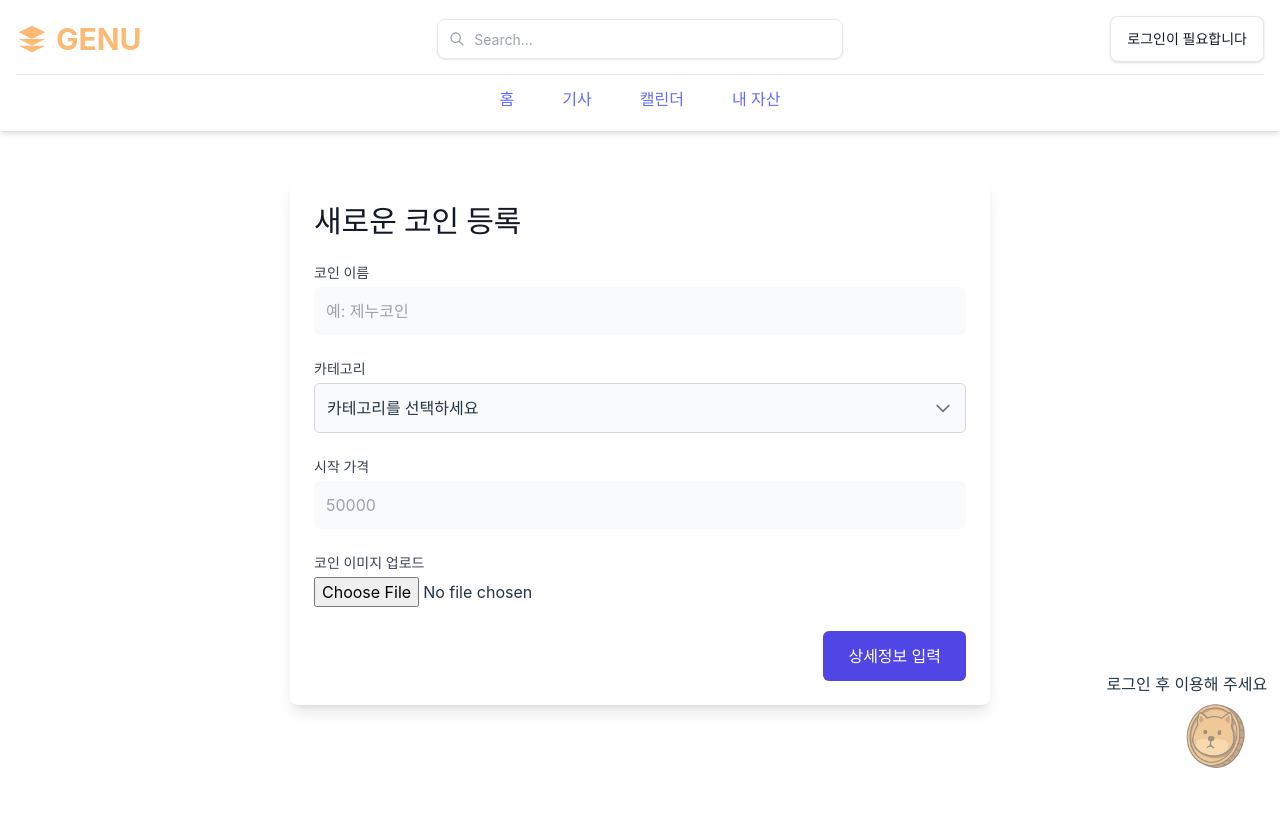
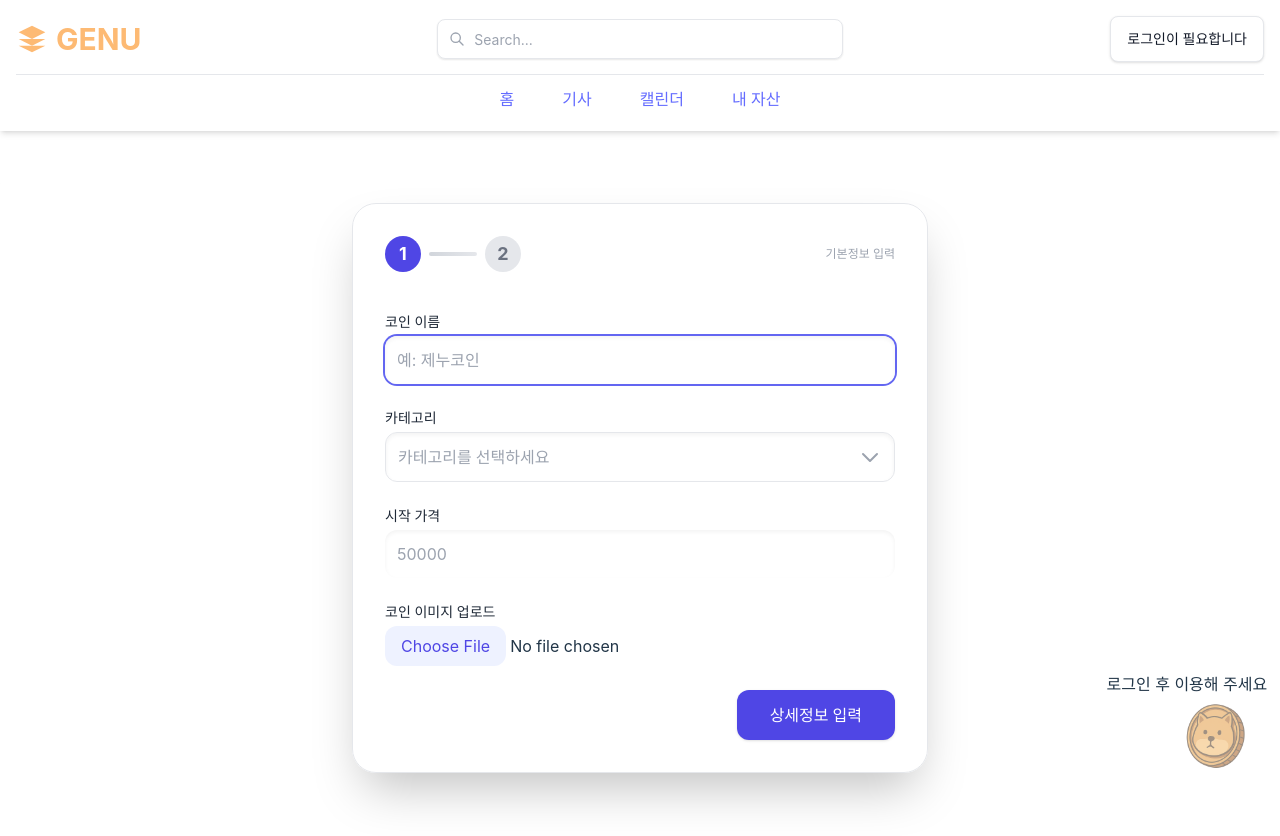
Before and after one commit to kju0811/GENU, a React (Vite) app in the folder frontend/: page /coin/create in a window 1280 px wide. Shown: the top 836 px of the page. Before the commit the page ends 800 px from the top, so only its background shows below. Built offline with nearby package versions, Linux system fonts and the light colour scheme; a web font is replaced by a local one; what react-chatbot-kit would draw is missing.

Commit message:
perf : coincreate 성능개선및 주석추가

```diff
--- a/frontend/src/components/CoinCreate.jsx
+++ b/frontend/src/components/CoinCreate.jsx
@@ -3,27 +3,40 @@ import { useNavigate } from 'react-router-dom';
 import { getIP, getNowDate } from '../components/Tool';
 import { Dropdown } from './coinComponents';
 
+const cateList = ['유틸리티', '디파이', '메타버스', 'NFT', '게임', '기타'];
+
 export default function CoinCreate() {
   const [step, setStep] = useState(1);
+  const [dropdownOpen, setDropdownOpen] = useState(false);
+  const navigate = useNavigate();
+
+  // Step1: 기본정보
   const [name, setName] = useState('');
   const [cate, setCate] = useState('');
   const [price, setPrice] = useState('');
   const [img, setImg] = useState(null);
+  const [imgURL, setImgURL] = useState('');
+
+  // Step2: 상세정보
   const [info, setInfo] = useState('');
-  const [dropdownOpen, setDropdownOpen] = useState(false);
-  const navigate = useNavigate();
 
-  const handleNext = () => {
-    if (name && cate && price && img) {
-      setStep(2);
-    } else {
-      alert('모든 기본 정보를 입력하고 이미지를 업로드하세요.');
-    }
+
+  // 이미지 프리뷰
+  const handleImg = e => {
+    const file = e.target.files[0];
+    setImg(file);
+    if (file) setImgURL(URL.createObjectURL(file));
+    else setImgURL('');
   };
 
-  const handleSubmit = async (e) => {
+  // 스텝 이동
+  const handleNext = () => {
+    if (name && cate && price && img) setStep(2);
+    else alert('모든 기본 정보를 입력하고 이미지를 업로드하세요.');
+  };
+
+  const handleSubmit = async e => {
     e.preventDefault();
-
     const coin = {
       coin_name: name,
       coin_cate: cate,
@@ -32,135 +45,108 @@ export default function CoinCreate() {
       coin_percentage: 0,
       created_at: getNowDate()
     };
-
     const formData = new FormData();
-    formData.append(
-      'coin',
-      new Blob([JSON.stringify(coin)], { type: 'application/json' })
-    );
-    if (img) {
-      formData.append('file', img);
-    }
+    formData.append('coin', new Blob([JSON.stringify(coin)], { type: 'application/json' }));
+    if (img) formData.append('file', img);
 
     try {
-      const res = await fetch(`http://${getIP()}:9093/coin/create`, {
-        method: 'POST',
-        body: formData
-      });
+      const res = await fetch(`http://${getIP()}:9093/coin/create`, { method: 'POST', body: formData });
       const result = await res.json();
-      if (result.coin_no > 0) {
-        navigate(`/coin/${result.coin_no}`);
-      } else {
-        alert('등록 실패. 다시 시도하세요.');
-      }
+      if (result.coin_no > 0) navigate(`/coin/${result.coin_no}`);
+      else alert('등록 실패. 다시 시도하세요.');
     } catch (err) {
-      console.error(err);
       alert('서버 오류 발생');
     }
   };
 
   return (
-    <div className="min-w-[700px] min-h-[500px] my-12 p-6 bg-white dark:bg-gray-800 rounded-lg shadow-lg">
-      <h2 className="text-3xl font-bold text-gray-900 dark:text-white mb-6">새로운 코인 등록</h2>
-
-      {/* Step 1: 기본 정보 */}
-      {step === 1 && (
-        <div className="space-y-6">
-          <div>
-            <label className="block text-sm font-medium text-gray-700 dark:text-gray-300">코인 이름</label>
-            <input
-              type="text"
-              className="mt-1 w-full rounded-md border-gray-300 dark:border-gray-600 bg-gray-50 dark:bg-gray-700 p-3 focus:ring-indigo-500 focus:border-indigo-500"
-              placeholder="예: 제누코인"
-              value={name}
-              onChange={e => setName(e.target.value)}
-            />
+    <div className="min-w-[700px] min-h-[800px] w-full h-full my-12 p-6 bg-white dark:bg-gray-800 rounded-lg shadow-lg">
+      <div className="relative w-full max-w-xl mx-auto p-8 rounded-3xl shadow-2xl bg-white/80 dark:bg-gray-800/70 backdrop-blur-2xl border border-gray-200 dark:border-gray-700">
+        {/* Progress Bar */}
+        <div className="flex items-center justify-between mb-10">
+          <div className="flex-1 flex items-center">
+            <div className={`rounded-full w-9 h-9 flex items-center justify-center text-lg font-bold ${step >= 1 ? 'bg-indigo-600 text-white' : 'bg-gray-200 dark:bg-gray-700 text-gray-500'}`}>1</div>
+            <span className={`mx-2 h-1 w-12 rounded bg-gradient-to-r ${step === 2 ? 'from-indigo-600 to-green-400' : 'from-gray-300 to-gray-200 dark:from-gray-700 dark:to-gray-700'}`}></span>
+            <div className={`rounded-full w-9 h-9 flex items-center justify-center text-lg font-bold ${step === 2 ? 'bg-green-500 text-white' : 'bg-gray-200 dark:bg-gray-700 text-gray-500'}`}>2</div>
+          </div>
+          <span className="text-xs font-medium text-gray-400 dark:text-gray-500">{step === 1 ? '기본정보 입력' : '상세정보 입력'}</span>
         </div>
 
+        {step === 1 && (
+          <div className="space-y-6 animate-fadeIn">
+            {/* 이름 */}
+            <div>
+              <label className="block text-sm font-medium text-gray-800 dark:text-gray-200 mb-1">코인 이름</label>
+              <input type="text" className="w-full rounded-xl border-none bg-white/80 dark:bg-gray-700/80 p-3 shadow-inner focus:ring-2 focus:ring-indigo-500 focus:outline-none transition"
+                placeholder="예: 제누코인" value={name} onChange={e => setName(e.target.value)} autoFocus />
+            </div>
+            {/* 카테고리 */}
             <div className="relative">
-            <label className="block text-sm font-medium text-gray-700 dark:text-gray-300">카테고리</label>
-            <button
-              type="button"
-              onClick={() => setDropdownOpen(prev => !prev)}
-              className="mt-1 w-full text-left rounded-md border-gray-300 dark:border-gray-600 bg-gray-50 dark:bg-gray-700 p-3 flex justify-between items-center focus:ring-indigo-500 focus:border-indigo-500"
-            >
-              <span>{cate || '카테고리를 선택하세요'}</span>
-              <svg className="w-5 h-5 text-gray-500" fill="none" stroke="currentColor" viewBox="0 0 24 24"><path strokeLinecap="round" strokeLinejoin="round" strokeWidth="2" d="M19 9l-7 7-7-7"/></svg>
+              <label className="block text-sm font-medium text-gray-800 dark:text-gray-200 mb-1">카테고리</label>
+              <button type="button" onClick={() => setDropdownOpen(prev => !prev)}
+                className="w-full rounded-xl bg-white/80 dark:bg-gray-700/80 p-3 flex justify-between items-center shadow-inner border border-gray-200 dark:border-gray-700 hover:ring-2 hover:ring-indigo-400 transition">
+                <span className={cate ? "text-gray-900 dark:text-white" : "text-gray-400"}>{cate || '카테고리를 선택하세요'}</span>
+                <svg className={`w-6 h-6 transition-transform ${dropdownOpen ? 'rotate-180' : ''} text-gray-400`} fill="none" stroke="currentColor" viewBox="0 0 24 24"><path strokeLinecap="round" strokeLinejoin="round" strokeWidth="2" d="M19 9l-7 7-7-7" /></svg>
               </button>
+              {/* 카테고리 드롭다운 */}
               {dropdownOpen && (
-              <div className="absolute z-10 mt-1 w-full bg-white dark:bg-gray-700 border border-gray-200 dark:border-gray-600 rounded-md shadow-lg max-h-48 overflow-auto">
+                <ul className="absolute z-10 mt-1 w-full bg-white dark:bg-gray-700 border border-gray-200 dark:border-gray-600 rounded-md shadow-lg max-h-48 overflow-auto">
                   <Dropdown onSelect={cate => {
                     setCate(cate);
                     setDropdownOpen(false);
                   }} />
-              </div>
+                </ul>
               )}
             </div>
-
+            {/* 가격 */}
             <div>
-            <label className="block text-sm font-medium text-gray-700 dark:text-gray-300">시작 가격</label>
-            <input
-              type="number"
-              className="mt-1 w-full rounded-md border-gray-300 dark:border-gray-600 bg-gray-50 dark:bg-gray-700 p-3 focus:ring-indigo-500 focus:border-indigo-500"
-              placeholder="50000"
-              value={price}
-              onChange={e => setPrice(e.target.value)}
-            />
+              <label className="block text-sm font-medium text-gray-800 dark:text-gray-200 mb-1">시작 가격</label>
+              <input type="number" className="w-full rounded-xl border-none bg-white/80 dark:bg-gray-700/80 p-3 shadow-inner focus:ring-2 focus:ring-indigo-500 focus:outline-none transition"
+                placeholder="50000" value={price} onChange={e => setPrice(e.target.value)} />
             </div>
-
+            {/* 이미지 */}
             <div>
-            <label className="block text-sm font-medium text-gray-700 dark:text-gray-300">코인 이미지 업로드</label>
-            <input
-              type="file"
-              accept="image/*"
-              onChange={e => setImg(e.target.files[0])}
-              className="mt-1"
-            />
-            {img && <p className="mt-2 text-sm text-green-600">이미지 업로드 완료!</p>}
+              <label className="block text-sm font-medium text-gray-800 dark:text-gray-200 mb-1">코인 이미지 업로드</label>
+              <input type="file" accept="image/*" onChange={handleImg} className="w-full file:rounded-xl file:bg-indigo-50 file:border-0 file:py-2 file:px-4 file:text-indigo-600 file:cursor-pointer" />
+              {/* 썸네일 */}
+              {imgURL &&
+                <div className="mt-2">
+                  <img src={imgURL}
+                  alt="preview"
+                  className="w-24 h-24 rounded-full object-cover" />
                 </div>
-
+              }
+            </div>
             <div className="flex justify-end">
-            <button
-              type="button"
-              onClick={handleNext}
-              className="px-6 py-3 bg-indigo-600 text-white rounded-md hover:bg-indigo-700 transition"
-            >
+              <button type="button" onClick={handleNext}
+                className="px-8 py-3 font-semibold rounded-xl bg-indigo-600 hover:bg-indigo-700 text-white shadow transition">
                 상세정보 입력
               </button>
             </div>
           </div>
         )}
 
-      {/* Step 2: 상세 정보 입력 */}
+        {/* 상세정보 */}
         {step === 2 && (
-        <form onSubmit={handleSubmit} className="space-y-6">
+          <form onSubmit={handleSubmit} className="space-y-8 animate-fadeIn">
             <div>
-            <label className="block text-sm font-medium text-gray-700 dark:text-gray-300">상세 정보</label>
-            <textarea
-              className="mt-1 w-full h-40 rounded-md border-gray-300 dark:border-gray-600 bg-gray-50 dark:bg-gray-700 p-3 focus:ring-indigo-500 focus:border-indigo-500"
-              placeholder="코인에 대한 자세한 설명을 입력하세요."
-              value={info}
-              onChange={e => setInfo(e.target.value)}
-              required
-            />
+              <label className="block text-sm font-medium text-gray-800 dark:text-gray-200 mb-1">상세 정보</label>
+              <textarea className="w-full h-44 rounded-xl border-none bg-white/80 dark:bg-gray-700/80 p-3 shadow-inner focus:ring-2 focus:ring-green-500 focus:outline-none transition resize-none"
+                placeholder="코인에 대한 자세한 설명을 입력하세요." value={info} onChange={e => setInfo(e.target.value)} required />
             </div>
             <div className="flex justify-between space-x-4">
-            <button
-              type="button"
-              onClick={() => setStep(1)}
-              className="px-6 py-3 bg-gray-200 text-gray-700 rounded-md hover:bg-gray-300 transition"
-            >
+              <button type="button" onClick={() => setStep(1)}
+                className="px-7 py-3 font-semibold rounded-xl bg-gray-200 dark:bg-gray-700 text-gray-700 dark:text-white hover:bg-gray-300 dark:hover:bg-gray-600 transition shadow">
                 이전으로
               </button>
-            <button
-              type="submit"
-              className="px-6 py-3 bg-green-600 text-white rounded-md hover:bg-green-700 transition"
-            >
+              <button type="submit"
+                className="px-7 py-3 font-semibold rounded-xl bg-green-500 hover:bg-green-600 text-white shadow transition">
                 등록하기
               </button>
             </div>
           </form>
         )}
       </div>
+    </div>
   );
 }
```
Lines whose indentation alone changed are shown as unchanged.
